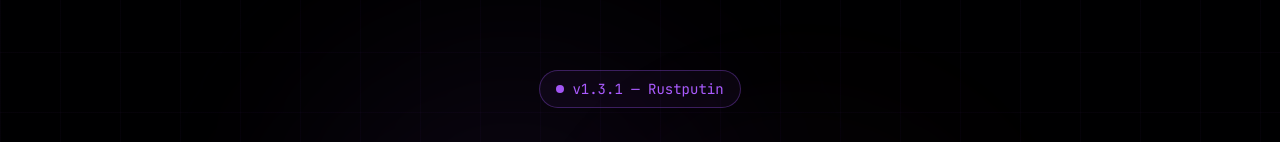
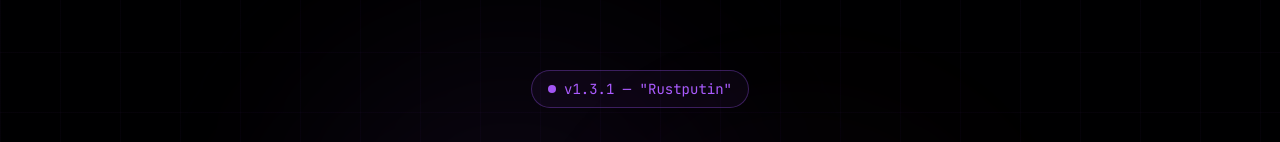
Before and after one commit to ENGO150/WHY2-Website, a Next.js app: page / in a window 1280 px wide. Shown: the part 128-270 px from the top of the page. Built offline with nearby package versions, Linux system fonts and the light colour scheme.

Commit message:
use quotes for codename
to prevent confusion

```diff
--- a/components/hero-section.tsx
+++ b/components/hero-section.tsx
@@ -18,7 +18,7 @@ export function HeroSection() {
         {/* Badge */}
         <div className="inline-flex items-center gap-2 px-4 py-2 mb-8 rounded-full border border-primary/30 bg-primary/5 text-primary font-mono text-sm animate-fade-in">
           <span className="w-2 h-2 rounded-full bg-primary animate-pulse" />
-          v1.3.1 — Rustputin
+          v1.3.1 — "Rustputin"
         </div>
 
         {/* Main headline */}
```
